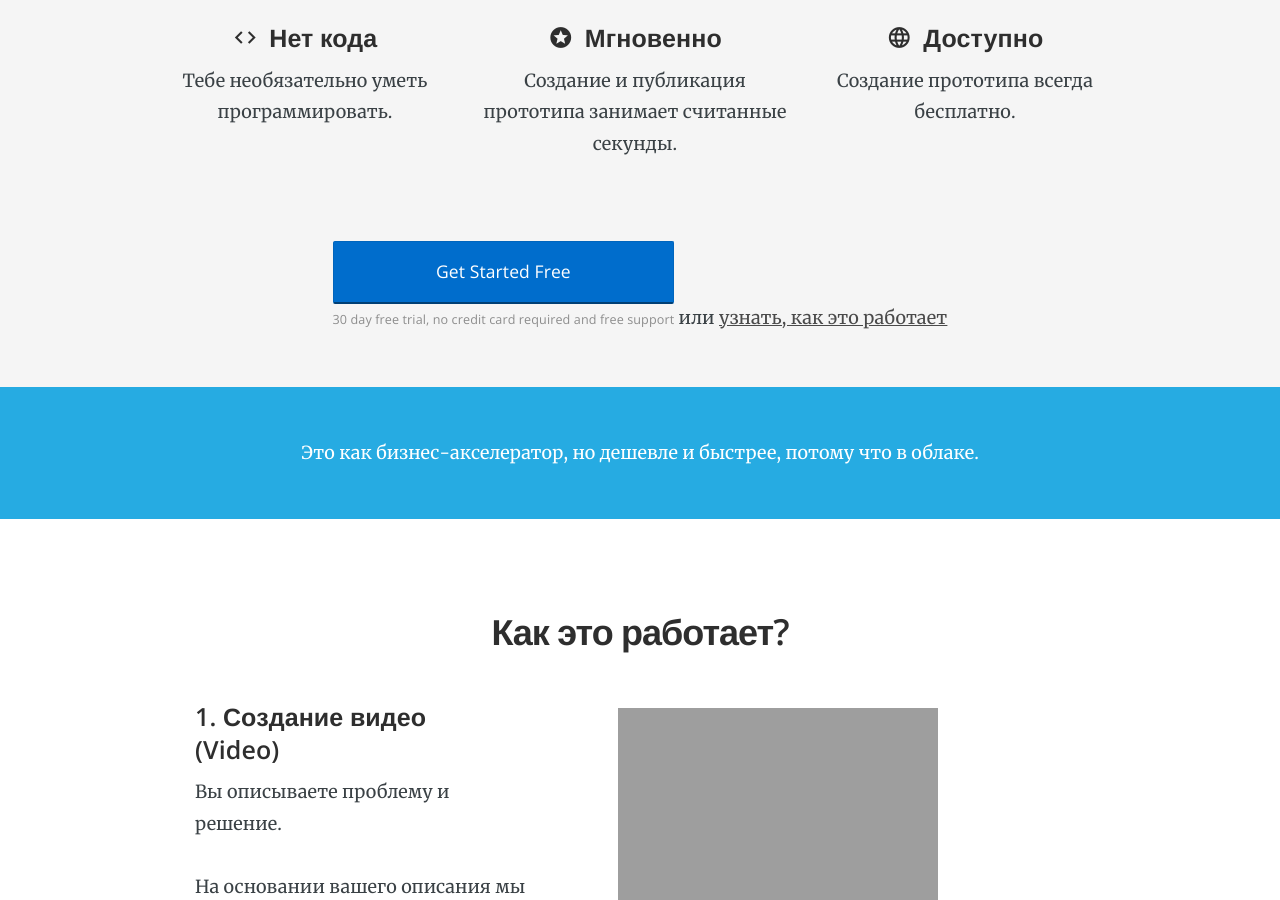
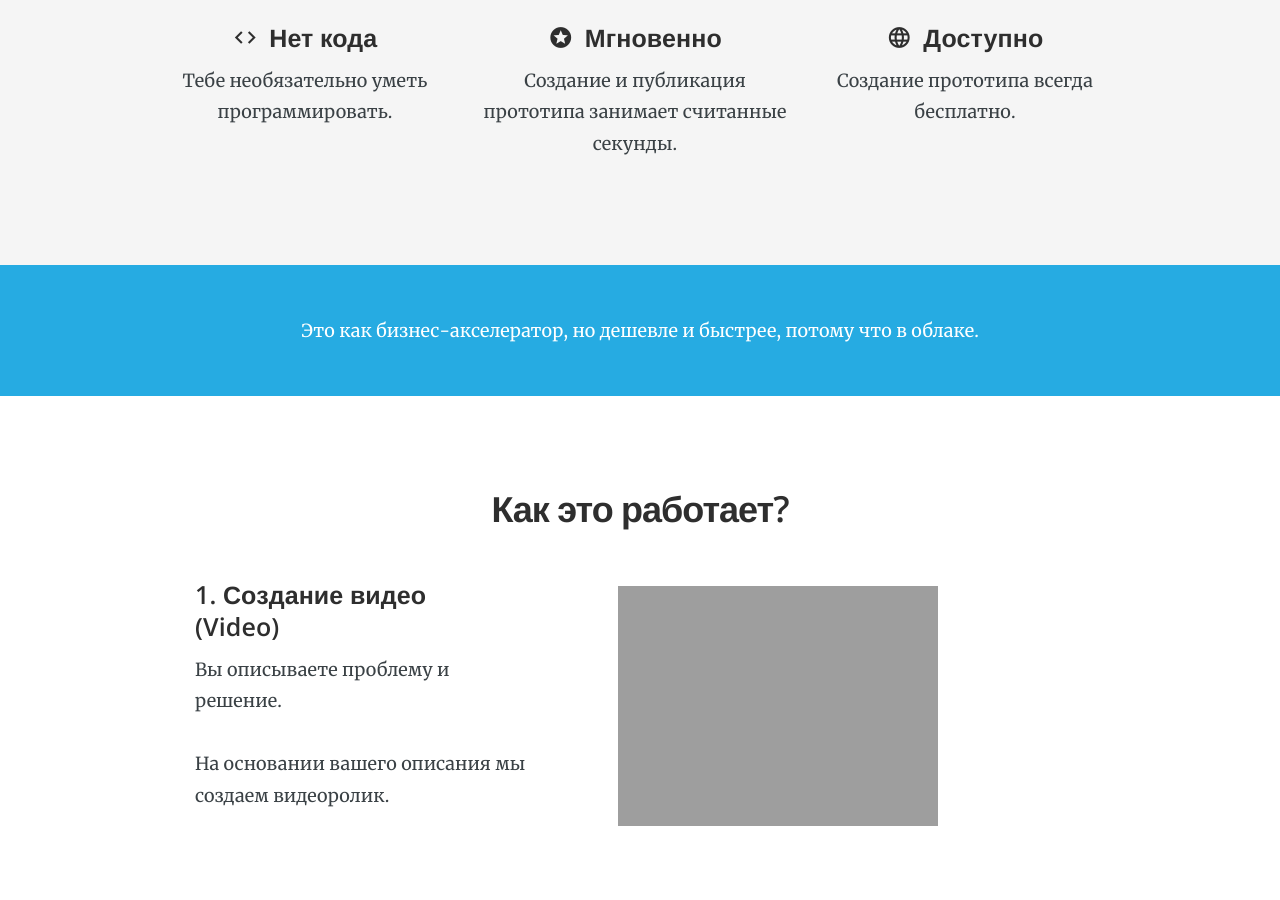
Before and after one commit to RakhimyanTim/enblabs.github.io, a Jekyll site: the page built from pages/index.html, in a window 1280 px wide and 900 px high, scrolled down 1090 px. Built offline with Jekyll 4.4.1, drawn with Linux system fonts in a browser that asks for light colours; nearby versions of some CDN libraries.

Commit message:
Update index.html

```diff
--- a/pages/index.html
+++ b/pages/index.html
@@ -36,6 +36,7 @@
 			</div>
 		</div>
 	</div>
+	<section class="cta old-content">
 	<div class="container">
 		<div style="text-align: center;">
 			<div style="display: inline-block;">
@@ -45,6 +46,7 @@
 		<span class="learn-more">или <a href="#landing-page-content">узнать, как это работает</a></span>
 		</div>
 	</div>
+	</section>
 </section>
 
 <section class="bright-section centered" style="padding: 50px 0 50px 0;">
```
